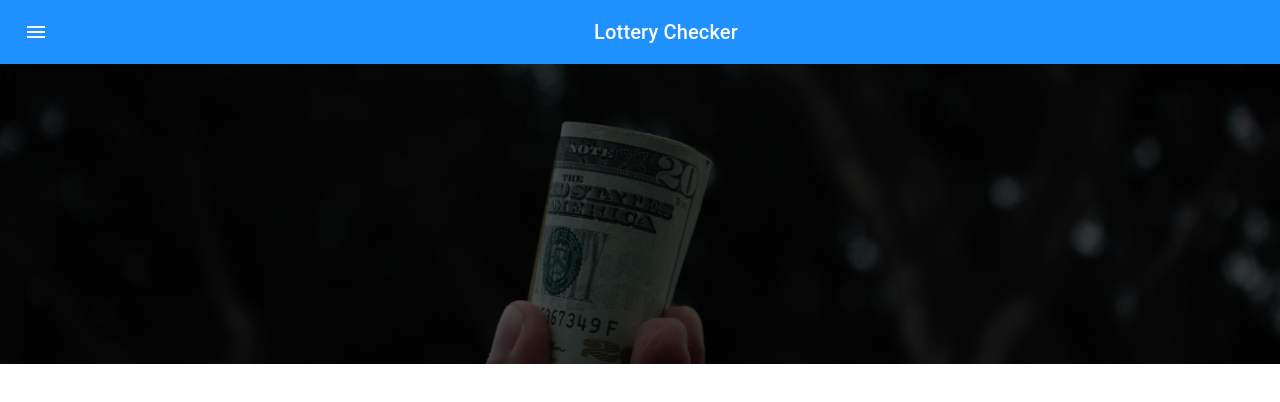
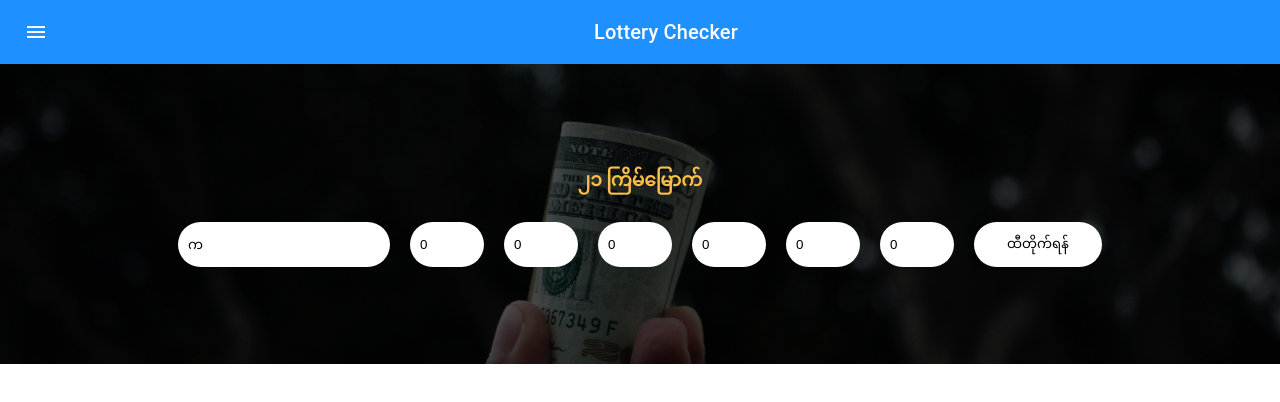
Before and after one commit to lottery-checker/lottery-checker.github.io, a React (Create React App) app: page / in a window 1280 px wide. Shown: the top 402 px of the page. Built offline with nearby package versions, Linux system fonts and the light colour scheme.

Commit message:
created checker component

```diff
--- a/src/components/Banner/Banner.css
+++ b/src/components/Banner/Banner.css
@@ -11,7 +11,14 @@
 .banner--layer{
   display: flex;
   flex: 1;
+  align-items: center;
   /* width: 100%; */
   height: 300px;
   background-color: rgba(0, 0, 0, 0.65);
 }
+.banner--layer .banner__data{
+  display: flex;
+  flex: 1;
+  flex-direction: column;
+  align-items: center;
+}
--- a/src/components/Banner/Banner.jsx
+++ b/src/components/Banner/Banner.jsx
@@ -1,4 +1,6 @@
 import React from 'react';
+import BannerHeader from './BannerHeader/BannerHeader';
+import Checker from './Checker/Checker';
 import './Banner.css';
 
 export const Banner = () => {
@@ -7,7 +9,10 @@ export const Banner = () => {
     <div className="banner">
       <div className="banner__image" style={{ backgroundImage: `url(${imageURL})` }}>
         <div className="banner--layer">
-          zz
+          <div className="banner__data">
+            <BannerHeader/>
+            <Checker/>
+          </div>
         </div>
       </div>
     </div>
--- /dev/null
+++ b/src/components/Banner/BannerHeader/BannerHeader.css
@@ -0,0 +1,3 @@
+.banner__header > .banner__header--yellow{
+  color: var(--primary-yellow) !important;
+}
--- /dev/null
+++ b/src/components/Banner/BannerHeader/BannerHeader.jsx
@@ -0,0 +1,11 @@
+import React from 'react';
+import './BannerHeader.css';
+
+export const BannerHeader = () => {
+  return (
+    <div className="banner__header">
+      <h3 className="banner__header--yellow">၂၁ ကြိမ်မြောက်</h3>
+    </div>
+  )
+}
+export default BannerHeader;
--- /dev/null
+++ b/src/components/Banner/Checker/Checker.css
@@ -0,0 +1,65 @@
+.checker{
+  width: 100%;
+}
+.checker__container{
+  display: flex;
+  flex: 1;
+  justify-content: center;
+  margin-top: 20px;
+}
+.checker__forcharacters{
+  display: flex;
+  width: 15%;
+  padding: 5px 10px;
+  margin-right: 20px;
+  border-radius: 25px;
+  background-color: #ffffff;
+  align-items: center;
+  justify-content: center;
+}
+.checker__forcharacters > select {
+  outline-width: 0;
+  border: none;
+  background-color: transparent;
+  width: 100%;
+  height: 100%;
+  -webkit-appearance: none;
+  -moz-appearance: none;
+  appearance: none;
+}
+.checker__fields{
+  display: flex;
+  /* flex: 2; */
+  width: 5%;
+  padding: 5px;
+  margin-right: 20px;
+  align-items: center;
+  justify-content: center;
+  border-radius: 25px;
+  background-color: #ffffff;
+}
+.checker__fields > select{
+  -webkit-appearance: none;
+  -moz-appearance: none;
+  appearance: none;
+  width: 100%;
+  height: 100%;
+  padding: 10px 5px;
+  background-color: transparent;
+  outline-width: 0;
+  border: none;
+}
+.checker__button{
+  display: flex;
+  justify-content: center;
+  width: 10%;
+  background-color: #ffffff;
+  border-radius: 25px;
+}
+.checker__button button{
+  width: 80%;
+  background-color: transparent;
+  border: none;
+  outline-width: 0;
+  cursor: pointer;
+}
--- /dev/null
+++ b/src/components/Banner/Checker/Checker.jsx
@@ -0,0 +1,106 @@
+import React from 'react';
+import './Checker.css';
+
+export const Checker = () => {
+  return (
+    <div className="checker">
+      <div className="checker__container">
+        <div className="checker__forcharacters">
+          <select name="characters" id="characters">
+            <option value="">က</option>
+            <option value="">က</option>
+            <option value="">က</option>
+          </select>
+        </div>
+        <div className="checker__fields">
+          <select name="checkers">
+            <option value="0">0</option>
+            <option value="1">1</option>
+            <option value="2">2</option>
+            <option value="3">3</option>
+            <option value="4">4</option>
+            <option value="5">5</option>
+            <option value="6">6</option>
+            <option value="7">7</option>
+            <option value="8">8</option>
+            <option value="9">9</option>
+          </select>
+        </div>
+        <div className="checker__fields">
+          <select name="checkers">
+            <option value="0">0</option>
+            <option value="1">1</option>
+            <option value="2">2</option>
+            <option value="3">3</option>
+            <option value="4">4</option>
+            <option value="5">5</option>
+            <option value="6">6</option>
+            <option value="7">7</option>
+            <option value="8">8</option>
+            <option value="9">9</option>
+          </select>
+        </div>
+        <div className="checker__fields">
+          <select name="checkers">
+            <option value="0">0</option>
+            <option value="1">1</option>
+            <option value="2">2</option>
+            <option value="3">3</option>
+            <option value="4">4</option>
+            <option value="5">5</option>
+            <option value="6">6</option>
+            <option value="7">7</option>
+            <option value="8">8</option>
+            <option value="9">9</option>
+          </select>
+        </div>
+        <div className="checker__fields">
+          <select name="checkers">
+            <option value="0">0</option>
+            <option value="1">1</option>
+            <option value="2">2</option>
+            <option value="3">3</option>
+            <option value="4">4</option>
+            <option value="5">5</option>
+            <option value="6">6</option>
+            <option value="7">7</option>
+            <option value="8">8</option>
+            <option value="9">9</option>
+          </select>
+        </div>
+        <div className="checker__fields">
+          <select name="checkers">
+            <option value="0">0</option>
+            <option value="1">1</option>
+            <option value="2">2</option>
+            <option value="3">3</option>
+            <option value="4">4</option>
+            <option value="5">5</option>
+            <option value="6">6</option>
+            <option value="7">7</option>
+            <option value="8">8</option>
+            <option value="9">9</option>
+          </select>
+        </div>
+        <div className="checker__fields">
+          <select name="checkers">
+            <option value="0">0</option>
+            <option value="1">1</option>
+            <option value="2">2</option>
+            <option value="3">3</option>
+            <option value="4">4</option>
+            <option value="5">5</option>
+            <option value="6">6</option>
+            <option value="7">7</option>
+            <option value="8">8</option>
+            <option value="9">9</option>
+          </select>
+        </div>
+        <div className="checker__button">
+          <button>ထီတိုက်ရန်</button>
+        </div>
+      </div>
+    </div>
+  )
+}
+export default Checker;
```
